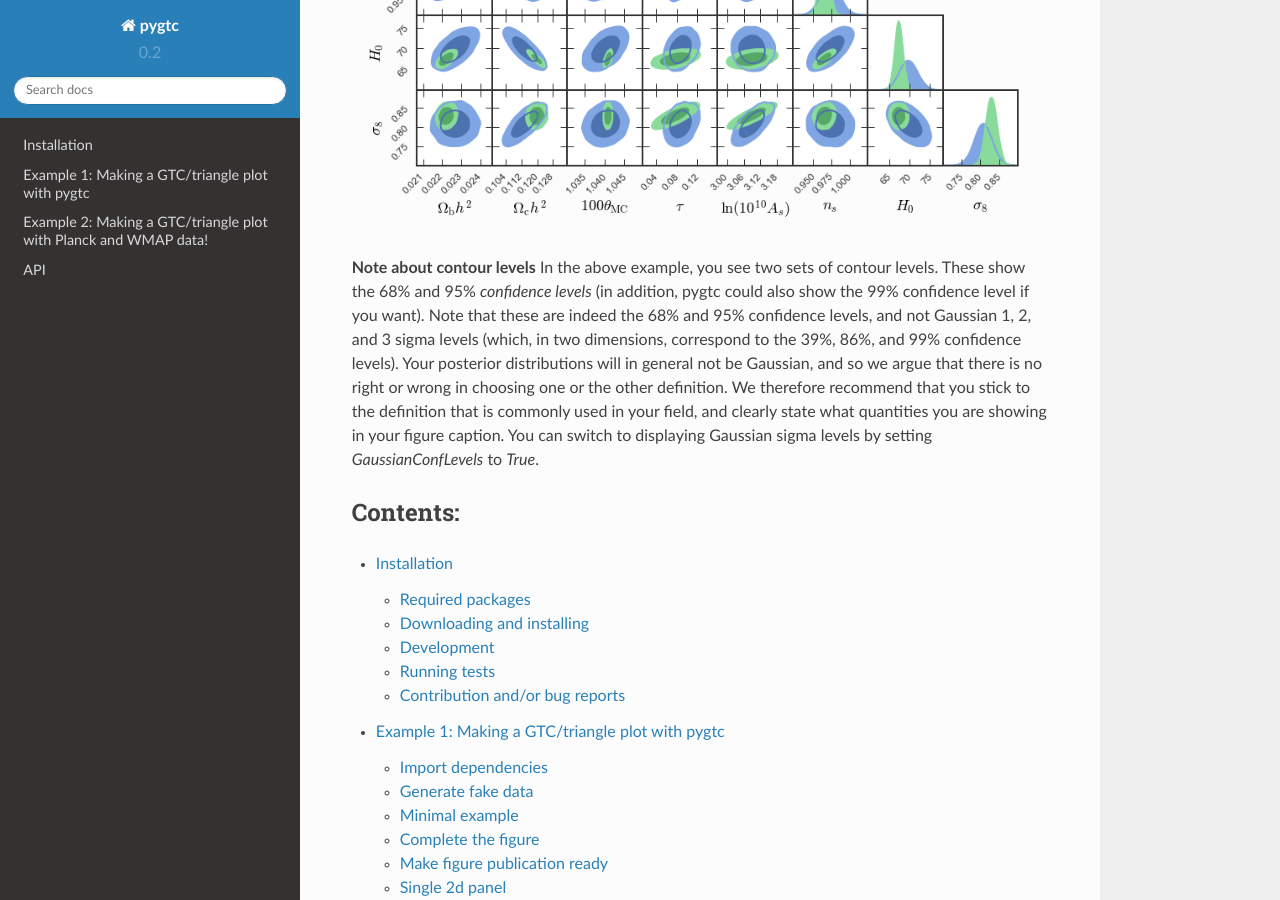
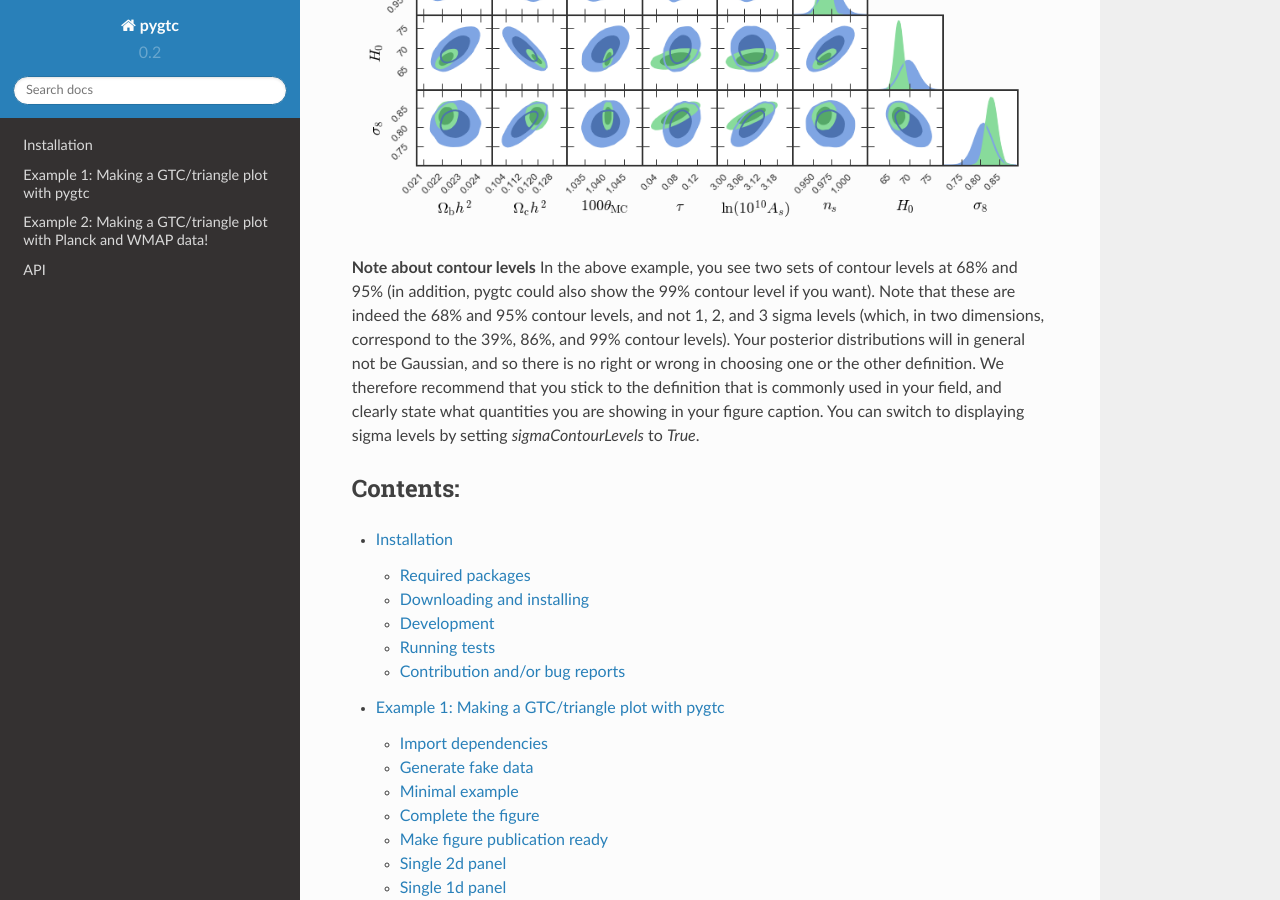
Before and after one commit to SebastianBocquet/pygtc, a Sphinx documentation site: the page built from docs/index.rst, in a window 1280 px wide and 900 px high, scrolled down 1098 px. Built offline with Sphinx 7.4.7 and the Read the Docs theme 2.0.0, drawn with Linux system fonts in a browser that asks for light colours.

Commit message:
gaussianConfLevels now called sigmaContourLevels; changed docs accordingly

```diff
--- a/docs/index.rst
+++ b/docs/index.rst
@@ -30,16 +30,16 @@
 .. image:: _static/demo2_files/demo2_9_0.png
 
 **Note about contour levels**
-In the above example, you see two sets of contour levels. These show the 68% and
-95% *confidence levels* (in addition, pygtc could also show the 99% confidence
-level if you want). Note that these are indeed the 68% and 95% confidence
-levels, and not Gaussian 1, 2, and 3 sigma levels (which, in two dimensions,
-correspond to the 39%, 86%, and 99% confidence levels). Your posterior
-distributions will in general not be Gaussian, and so we argue that there is no
+In the above example, you see two sets of contour levels at 68% and
+95% (in addition, pygtc could also show the 99% contour
+level if you want). Note that these are indeed the 68% and 95% contour
+levels, and not 1, 2, and 3 sigma levels (which, in two dimensions,
+correspond to the 39%, 86%, and 99% contour levels). Your posterior
+distributions will in general not be Gaussian, and so there is no
 right or wrong in choosing one or the other definition. We therefore recommend
 that you stick to the definition that is commonly used in your field, and
 clearly state what quantities you are showing in your figure caption. You can
-switch to displaying Gaussian sigma levels by setting `GaussianConfLevels` to
+switch to displaying sigma levels by setting `sigmaContourLevels` to
 `True`.
 
 
```
Also changed, not shown: 1 other file.
